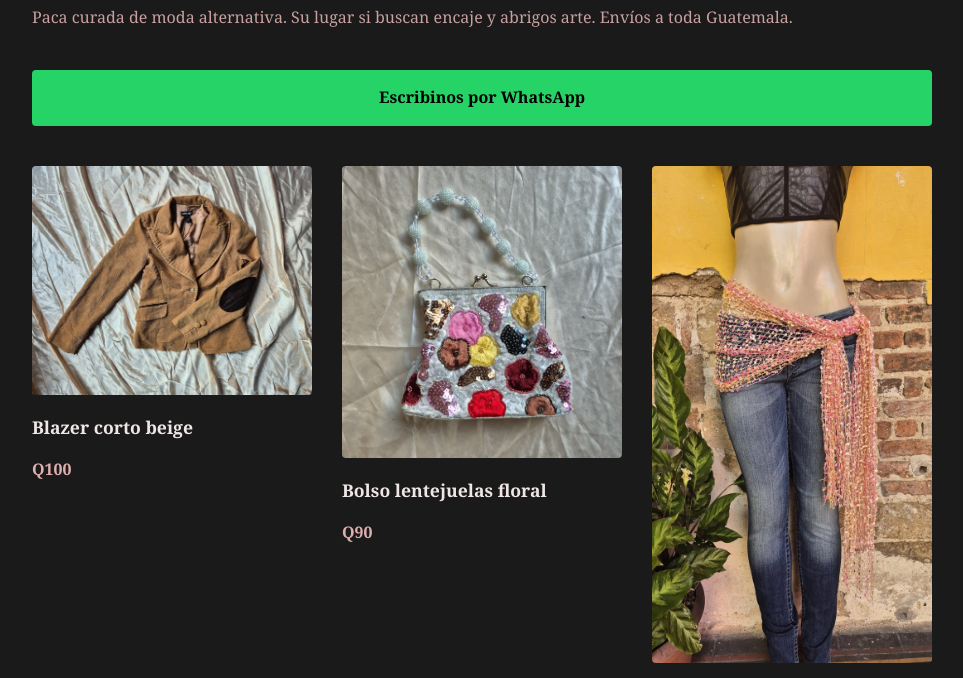
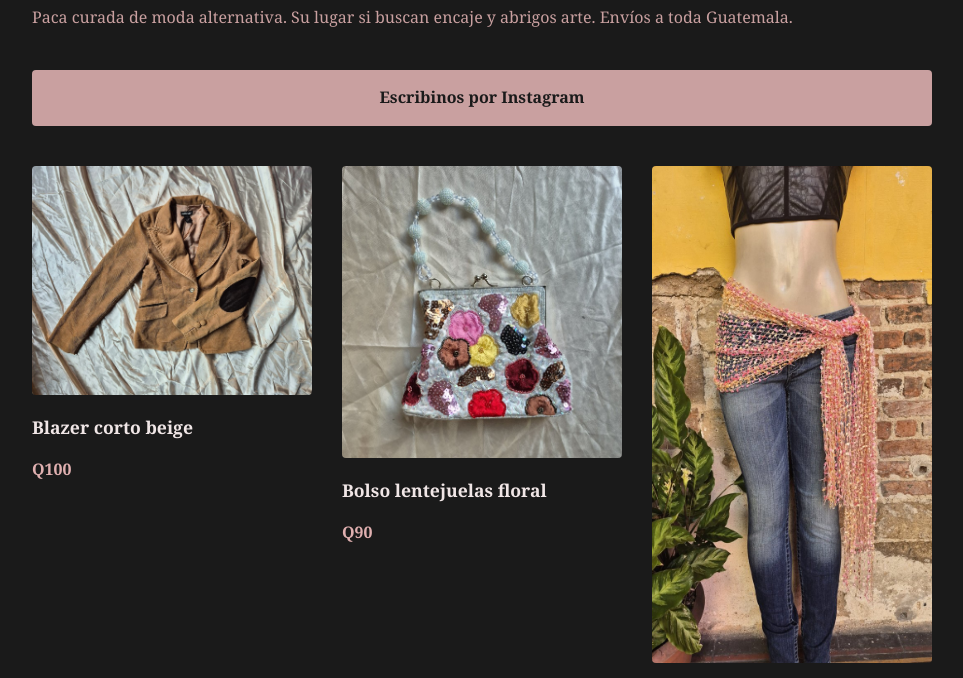
Before and after one commit to pilyrodriguez0-art/tienda-ropa-landing, a plain HTML site: page index.html in a window 1280 px wide. Shown: the part 122-800 px from the top of the page, without its empty margins (158-1121 px from the left). Drawn offline with Linux system fonts and the light colour scheme.

Commit message:
Update index.html

```diff
--- a/index.html
+++ b/index.html
@@ -24,10 +24,10 @@
     .producto img { width: 100%; border-radius: 4px; }
     .producto h2 { font-size: 1.1em; margin: 10px 0 5px; }
     .precio { color: #e0b0b0; font-weight: bold; }
-    .whatsapp {
+    .contacto {
       display: block;
-      background: #25D366;
-      color: #000;
+      background: #c9a0a0;
+      color: #1a1a1a;
       text-align: center;
       padding: 15px;
       margin: 40px 0;
@@ -42,7 +42,7 @@
   <h1>Vampirx Caoticx</h1>
   <p class="intro">Paca curada de moda alternativa. Su lugar si buscan encaje y abrigos arte. Envíos a toda Guatemala.</p>
 
-  <a class="whatsapp" href="https://wa.me/502XXXXXXXX?text=Hola,%20vi%20la%20pagina%20y%20me%20interesa%20una%20prenda">Escribinos por WhatsApp</a>
+  <a class="contacto" href="https://www.instagram.com/vampirxcaotix" target="_blank">Escribinos por Instagram</a>
 
   <div class="catalogo">
 
@@ -102,7 +102,7 @@
 
   </div>
 
-  <a class="whatsapp" href="https://wa.me/502XXXXXXXX?text=Hola,%20vi%20la%20pagina%20y%20me%20interesa%20una%20prenda">Escribinos por WhatsApp</a>
+  <a class="contacto" href="https://www.instagram.com/vampirxcaotix" target="_blank">Escribinos por Instagram</a>
 
 </body>
 </html>
```
